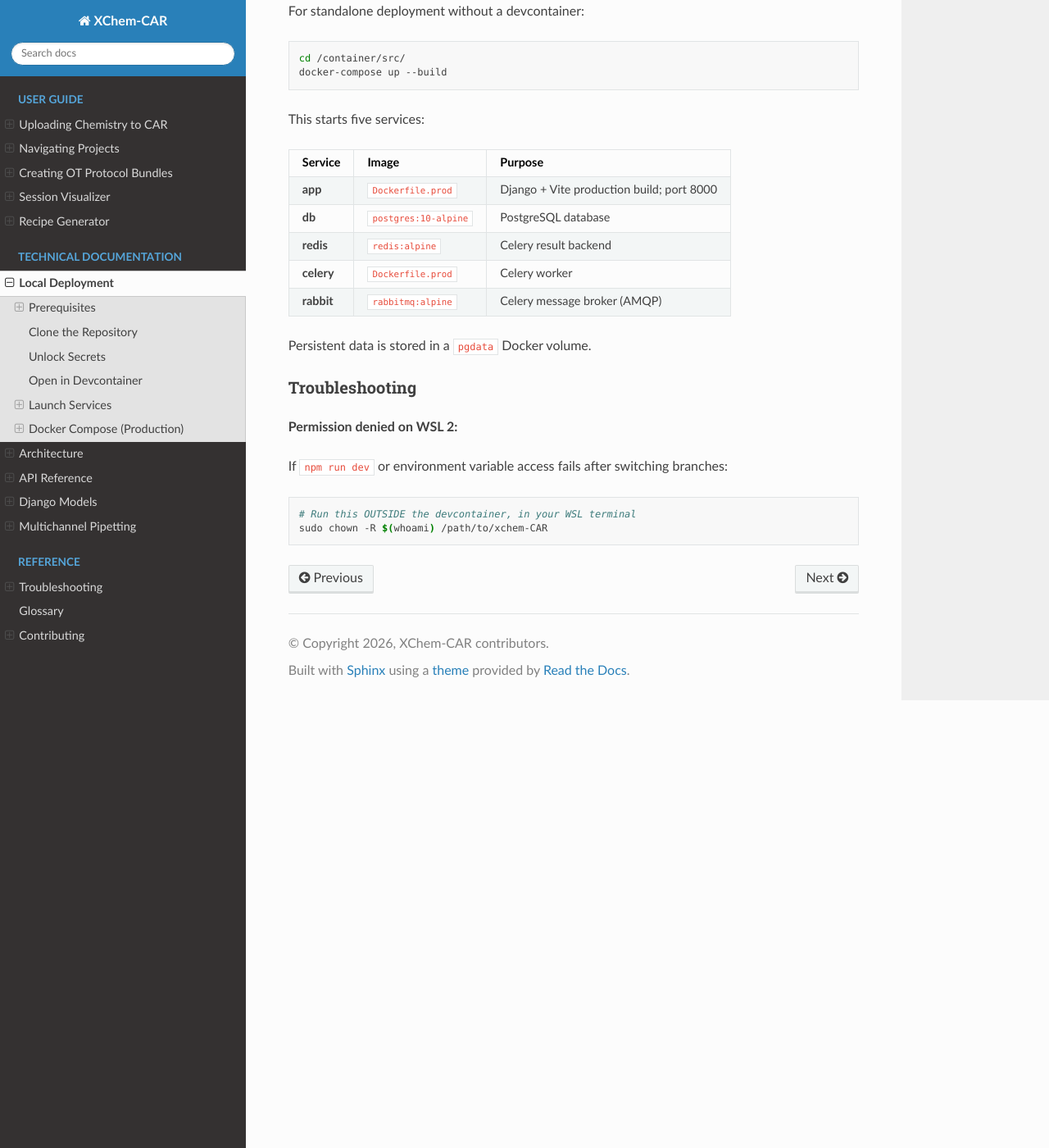
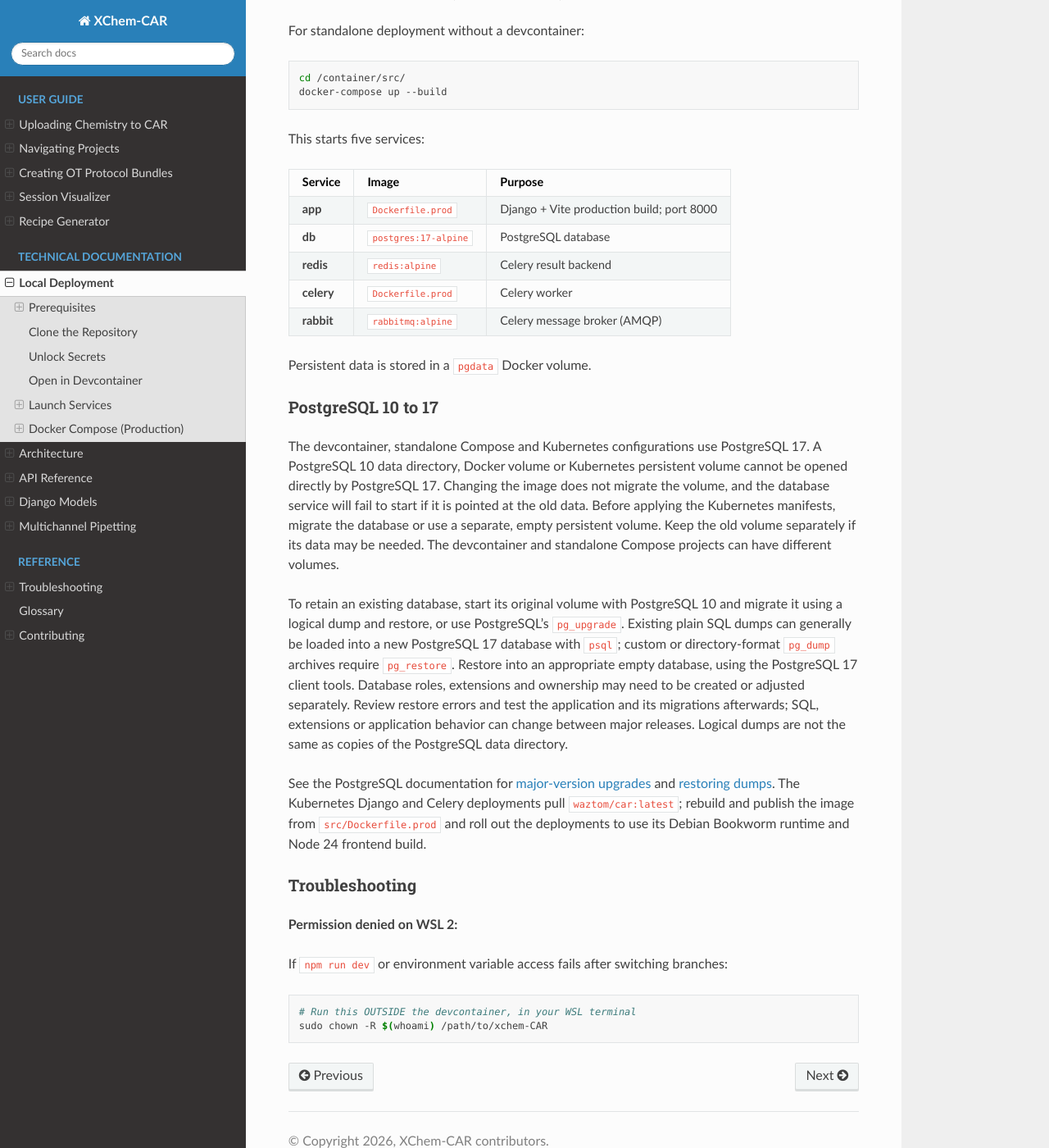
Before and after one commit to Waztom/xchem-CAR, a Sphinx documentation site: the page built from docs/source/technical/local_deployment.rst, in a window 1280 px wide and 1400 px high, scrolled down 2767 px. Shown: the whole window at 82% size. Built offline with Sphinx 7.4.7 and the Read the Docs theme 3.1.0, drawn with Linux system fonts in a browser that asks for light colours.

Commit message:
Updated Debian, Node and Postgres

```diff
--- a/docs/source/technical/architecture.rst
+++ b/docs/source/technical/architecture.rst
@@ -32,7 +32,7 @@ High-Level Overview
                                               │
                                               ▼
                                      ┌────────────────────┐
-                                     │    PostgreSQL 10   │
+                                     │    PostgreSQL 17   │
                                      └────────────────────┘
 
 Technology Stack
@@ -61,7 +61,7 @@ Technology Stack
      - alpine
    * - Database
      - PostgreSQL
-     - 10
+     - 17
    * - Chemistry
      - RDKit
      - 2022+
--- a/docs/source/technical/local_deployment.rst
+++ b/docs/source/technical/local_deployment.rst
@@ -153,7 +153,7 @@ This starts five services:
      - ``Dockerfile.prod``
      - Django + Vite production build; port 8000
    * - **db**
-     - ``postgres:10-alpine``
+     - ``postgres:17-alpine``
      - PostgreSQL database
    * - **redis**
      - ``redis:alpine``
@@ -167,6 +167,36 @@ This starts five services:
 
 Persistent data is stored in a ``pgdata`` Docker volume.
 
+PostgreSQL 10 to 17
+^^^^^^^^^^^^^^^^^^^
+
+The devcontainer, standalone Compose and Kubernetes configurations use
+PostgreSQL 17. A PostgreSQL 10 data directory, Docker volume or Kubernetes
+persistent volume cannot be opened directly by PostgreSQL 17. Changing the
+image does not migrate the volume, and the database service will fail to
+start if it is pointed at the old data. Before applying the Kubernetes
+manifests, migrate the database or use a separate, empty persistent volume.
+Keep the old volume separately if its data may be needed. The devcontainer
+and standalone Compose projects can have different volumes.
+
+To retain an existing database, start its original volume with PostgreSQL
+10 and migrate it using a logical dump and restore, or use PostgreSQL's
+``pg_upgrade``. Existing plain SQL dumps can generally be loaded into a
+new PostgreSQL 17 database with ``psql``; custom or directory-format
+``pg_dump`` archives require ``pg_restore``. Restore into an appropriate
+empty database, using the PostgreSQL 17 client tools. Database roles,
+extensions and ownership may need to be created or adjusted separately.
+Review restore errors and test the application and its migrations afterwards;
+SQL, extensions or application behavior can change between major releases.
+Logical dumps are not the same as copies of the PostgreSQL data directory.
+
+See the PostgreSQL documentation for `major-version upgrades
+<https://www.postgresql.org/docs/17/upgrading.html>`_ and
+`restoring dumps <https://www.postgresql.org/docs/17/backup-dump.html>`_.
+The Kubernetes Django and Celery deployments pull ``waztom/car:latest``;
+rebuild and publish the image from ``src/Dockerfile.prod`` and roll out the
+deployments to use its Debian Bookworm runtime and Node 24 frontend build.
+
 Troubleshooting
 ^^^^^^^^^^^^^^^
 
--- a/src/deploy/kubernetes/DLS/postgres/deployment.yaml
+++ b/src/deploy/kubernetes/DLS/postgres/deployment.yaml
@@ -15,7 +15,7 @@ spec:
     spec:
       containers:
         - name: postgres-container
-          image: postgres:10-alpine
+          image: postgres:17-alpine
           env:
             - name: POSTGRES_USER
               valueFrom:
--- a/src/deploy/kubernetes/STFC/postgres/deployment.yaml
+++ b/src/deploy/kubernetes/STFC/postgres/deployment.yaml
@@ -15,7 +15,7 @@ spec:
     spec:
       containers:
         - name: postgres-container
-          image: postgres:10-alpine
+          image: postgres:17-alpine
           env:
             - name: POSTGRES_USER
               valueFrom:
--- a/src/docker-compose.yaml
+++ b/src/docker-compose.yaml
@@ -26,7 +26,7 @@ services:
       - rabbit
 
   db:
-    image: postgres:10-alpine
+    image: postgres:17-alpine
     restart: on-failure
     env_file:
       - ./.env
```
Also changed, not shown: 4 other files.
